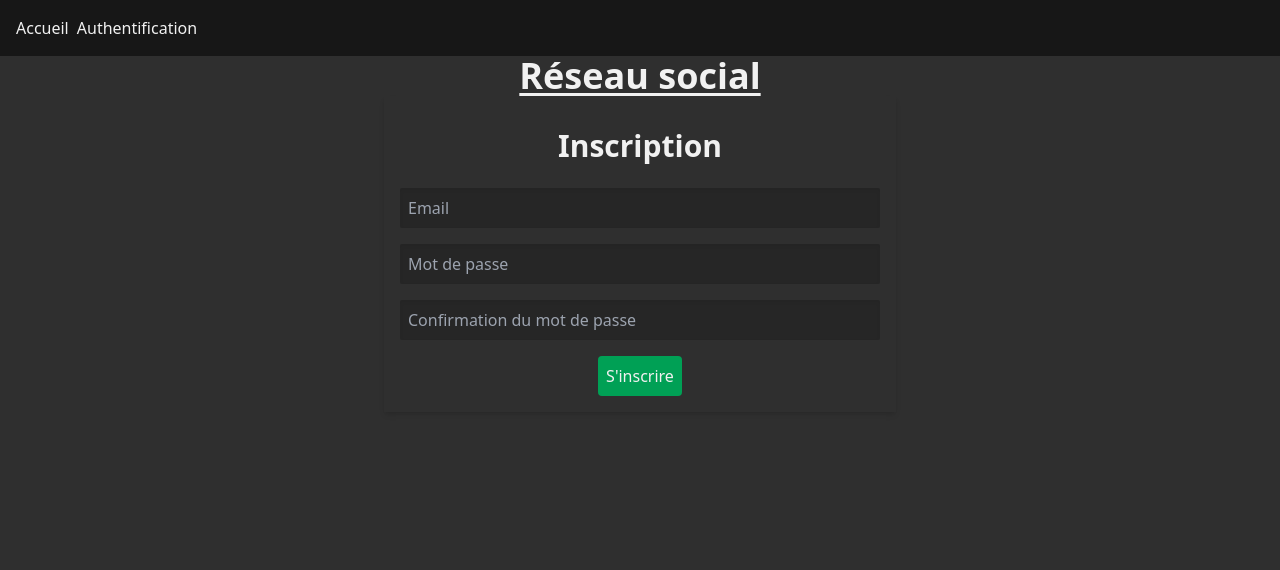
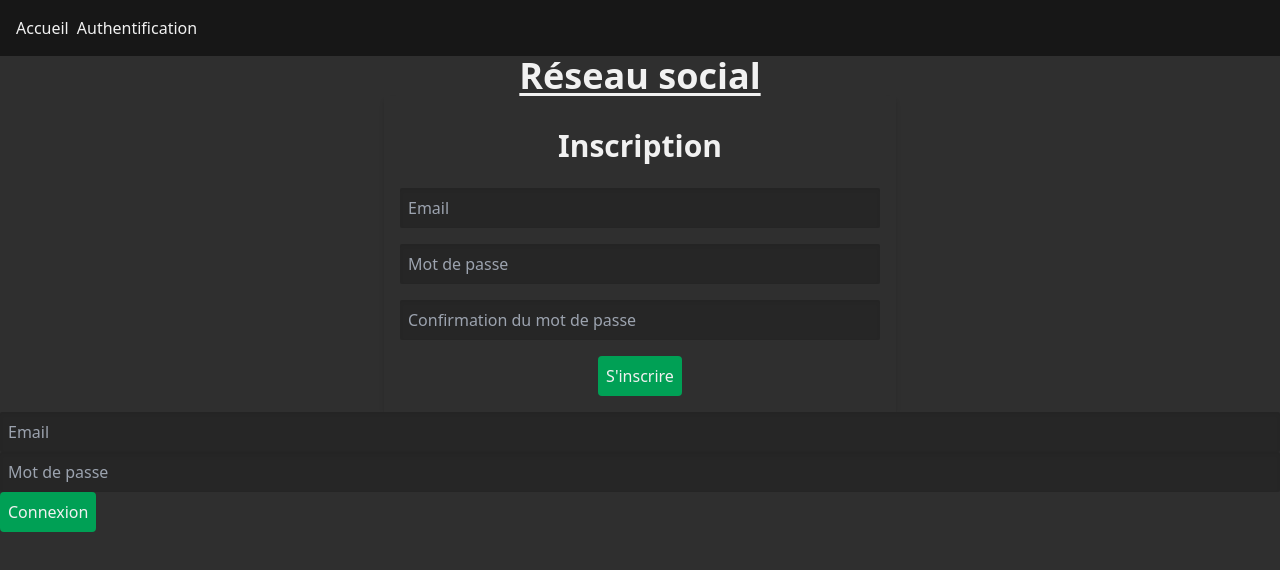
Before and after one commit to Djemai-Samy/Social-exemple, a React (Vite) app in the folder social-front/: page /auth in a window 1280 px wide. Shown: the top 570 px of the page. Built offline with nearby package versions, Linux system fonts and the light colour scheme.

Commit message:
FRONTEND: Connexion (PAS FINI)

```diff
--- a/social-front/src/App.jsx
+++ b/social-front/src/App.jsx
@@ -1,26 +1,29 @@
 import Navbar from './components/layout/Navbar';
 import AccueilPage from './components/pages/AccueilPage';
 import AuthPage from './components/pages/AuthPage';
+import UserProvider from './components/providers/UserProvider';
 import './index.css'
 import { BrowserRouter, Routes, Route } from "react-router";
 function App() {
 
   return (
     <BrowserRouter>
+      <UserProvider>
         <header>
           <Navbar />
           <h1 className='text-4xl text-center underline underline-offset-4 font-bold'>
             Réseau social
           </h1>
         </header>
-
         <main>
           <Routes>
             <Route path="/" element={<AccueilPage />} />
             <Route path="/auth" element={<AuthPage />} />
           </Routes>
         </main>
+      </UserProvider>
     </BrowserRouter>
+
   )
 }
 
--- /dev/null
+++ b/social-front/src/components/forms/SigninForm.jsx
@@ -0,0 +1,50 @@
+
+import { zodResolver } from "@hookform/resolvers/zod";
+import { Controller, useForm } from "react-hook-form";
+import { z } from "zod";
+import Input from "../ui/Input";
+import Error from "../ui/Error";
+import Button from "../ui/Button";
+import { useContext, useState } from "react";
+import { UserContext } from "../providers/UserProvider";
+
+const singinSchema = z.object({
+    email: z.string({ required_error: "Email obligatoire" }).
+        email({ message: "Email invalide !" }),
+    password: z.string({ required_error: "Mot de passe obligatoire" }).
+        min(6, { message: "Mot de passe trop court !" }),
+})
+
+export default function SigninForm() {
+
+    const { register, handleSubmit, formState: { errors }, control } = useForm({ resolver: zodResolver(singinSchema) })
+
+    const { signin } = useContext(UserContext);
+    const [backEndreponse, setBackendReponse] = useState(null);
+
+    async function submit(data) {
+        const signinReponse = await signin(data);
+        setBackendReponse(signinReponse);
+    }
+    return (
+        <form onSubmit={handleSubmit(submit)}>
+            <Controller
+                name="email"
+                control={control}
+                render={({ field }) => <Input {...field} type="email" placeholder='Email' />}
+            />
+            <Error>{errors.email?.message}</Error>
+
+            <Controller
+                name="password"
+                control={control}
+                render={({ field }) => <Input {...field} type="password" placeholder='Mot de passe' />}
+            />
+            <Error>{errors.password?.message}</Error>
+
+            <Button>Connexion</Button>
+
+            <Error>{backEndreponse ? backEndreponse.message : ""}</Error>
+        </form>
+    )
+}
--- a/social-front/src/components/pages/AuthPage.jsx
+++ b/social-front/src/components/pages/AuthPage.jsx
@@ -1,11 +1,13 @@
 
 import InscriptionForm from "../forms/InscriptionForm"
+import SigninForm from "../forms/SigninForm"
 
 export default function AuthPage() {
 
   return (
     <>
       <InscriptionForm />
+      <SigninForm />
     </>
   )
 }
--- /dev/null
+++ b/social-front/src/components/providers/UserProvider.jsx
@@ -0,0 +1,29 @@
+import { createContext, useState } from "react";
+
+export const UserContext = createContext();
+
+export default function UserProvider({ children }) {
+  const [user, setUser] = useState(null);
+
+  async function signin(signinData) {
+    try {
+      const reponse = await fetch('/api/users/signin', {
+        method: "POST",
+        headers: {
+          'Content-Type': "application/json"
+        },
+        body: JSON.stringify(signinData)
+      });
+      const data = await reponse.json();
+      setUser(data.user);
+      return { success: true, message: "Connexion réussie." }
+    } catch (err) {
+      console.log(err);
+      return { success: false, message: "L'email ou le mot de passe sont incorrectes" }
+    }
+  }
+
+  return (
+    <UserContext.Provider value={{ user, signin }}>{children}</UserContext.Provider>
+  )
+}
```
Lines whose indentation alone changed are shown as unchanged.
